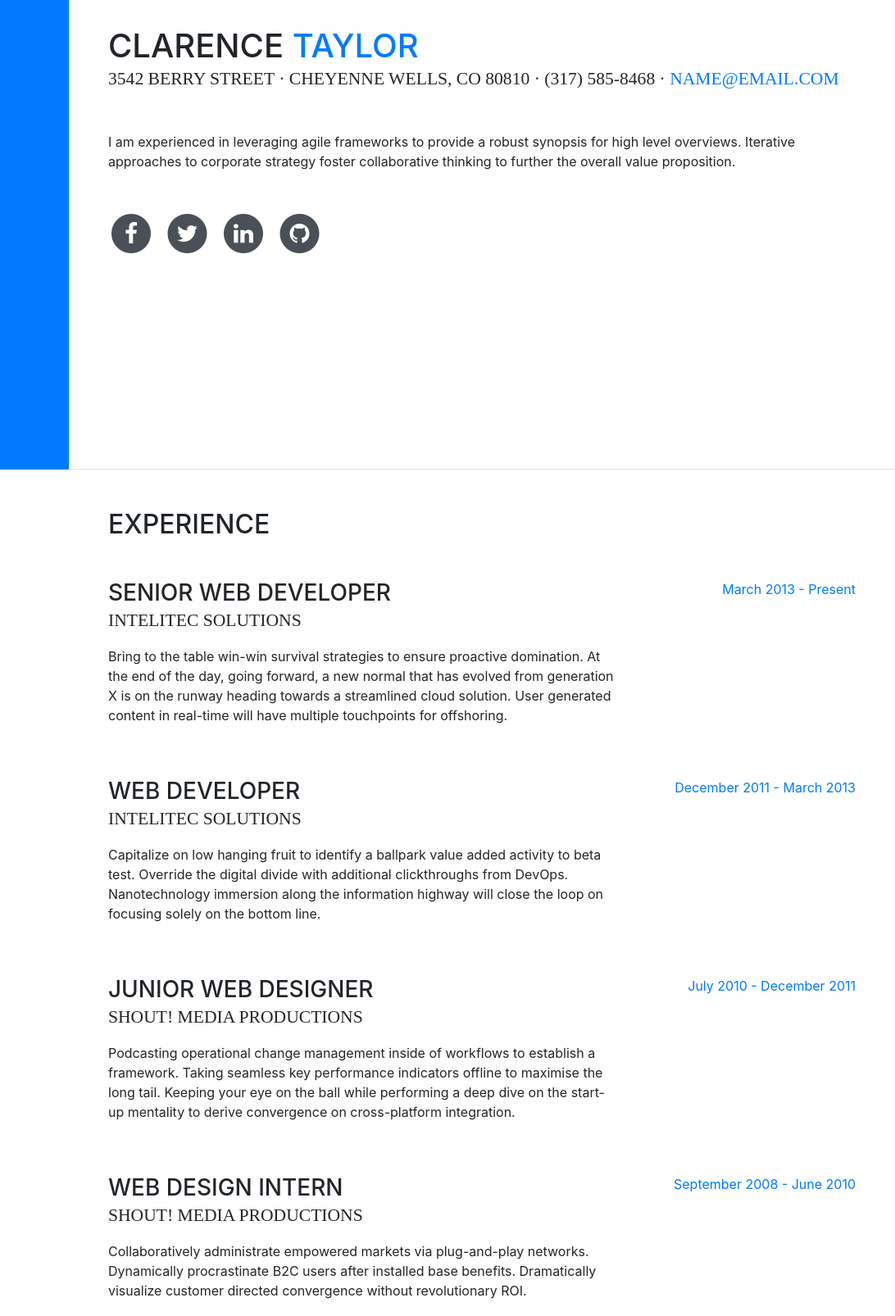
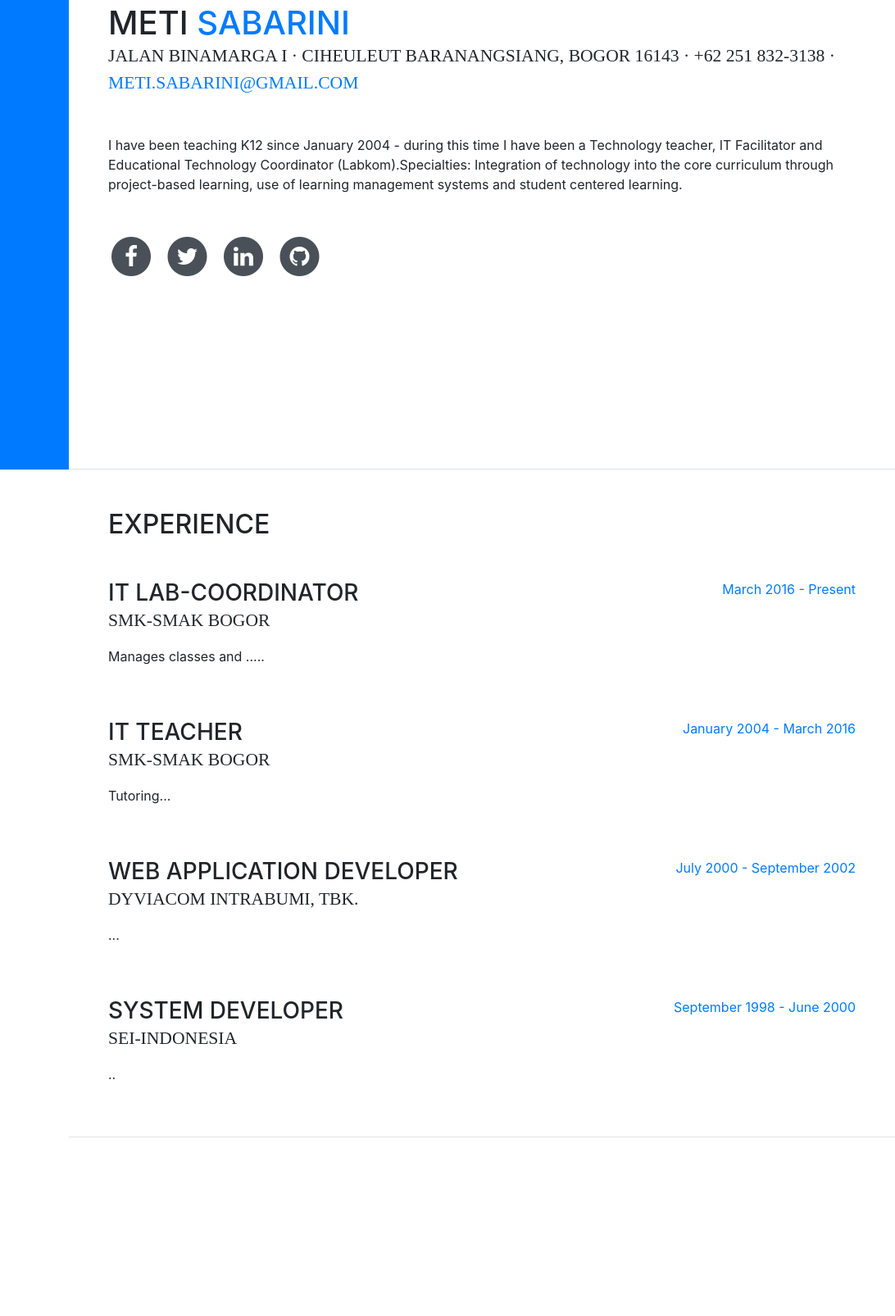
Before and after one commit to metiks/kkpi-project-2018, a website with bundled scripts: page index.html in a window 1280 px wide. Shown: the part 227-1833 px from the top of the page at 82% size, 188-1280 px from the left. Built offline with nearby package versions, Linux system fonts and the light colour scheme; files whose address does not match are found by name; a web font is replaced by a local one.

Commit message:
Update index.html

```diff
--- a/index.html
+++ b/index.html
@@ -65,13 +65,14 @@
 
       <section class="resume-section p-3 p-lg-5 d-flex d-column" id="about">
         <div class="my-auto">
-          <h1 class="mb-0">Clarence
-            <span class="text-primary">Taylor</span>
+          <h1 class="mb-0">Meti
+            <span class="text-primary">Sabarini</span>
           </h1>
-          <div class="subheading mb-5">3542 Berry Street · Cheyenne Wells, CO 80810 · (317) 585-8468 ·
-            <a href="mailto:name@email.com">name@email.com</a>
+          <div class="subheading mb-5">Jalan Binamarga I · Ciheuleut Baranangsiang, Bogor 16143 · +62 251 832-3138 ·
+            <a href="mailto:meti.sabarini@gmail.com">meti.sabarini@gmail.com</a>
           </div>
-          <p class="mb-5">I am experienced in leveraging agile frameworks to provide a robust synopsis for high level overviews. Iterative approaches to corporate strategy foster collaborative thinking to further the overall value proposition.</p>
+
+          <p class="mb-5">I have been teaching K12 since January 2004 - during this time I have been a Technology teacher, IT Facilitator and Educational Technology Coordinator (Labkom).Specialties: Integration of technology into the core curriculum through project-based learning, use of learning management systems and student centered learning.</p>
           <ul class="list-inline list-social-icons mb-0">
             <li class="list-inline-item">
               <a href="#">
@@ -115,45 +116,45 @@
 
           <div class="resume-item d-flex flex-column flex-md-row mb-5">
             <div class="resume-content mr-auto">
-              <h3 class="mb-0">Senior Web Developer</h3>
-              <div class="subheading mb-3">Intelitec Solutions</div>
-              <p>Bring to the table win-win survival strategies to ensure proactive domination. At the end of the day, going forward, a new normal that has evolved from generation X is on the runway heading towards a streamlined cloud solution. User generated content in real-time will have multiple touchpoints for offshoring.</p>
+              <h3 class="mb-0">IT Lab-Coordinator</h3>
+              <div class="subheading mb-3">SMK-SMAK Bogor</div>
+              <p>Manages classes and .....</p>
             </div>
             <div class="resume-date text-md-right">
-              <span class="text-primary">March 2013 - Present</span>
+              <span class="text-primary">March 2016 - Present</span>
             </div>
           </div>
 
           <div class="resume-item d-flex flex-column flex-md-row mb-5">
             <div class="resume-content mr-auto">
-              <h3 class="mb-0">Web Developer</h3>
-              <div class="subheading mb-3">Intelitec Solutions</div>
-              <p>Capitalize on low hanging fruit to identify a ballpark value added activity to beta test. Override the digital divide with additional clickthroughs from DevOps. Nanotechnology immersion along the information highway will close the loop on focusing solely on the bottom line.</p>
+              <h3 class="mb-0">IT Teacher</h3>
+              <div class="subheading mb-3">SMK-SMAK Bogor</div>
+              <p>Tutoring...</p>
             </div>
             <div class="resume-date text-md-right">
-              <span class="text-primary">December 2011 - March 2013</span>
+              <span class="text-primary">January 2004 - March 2016</span>
             </div>
           </div>
 
           <div class="resume-item d-flex flex-column flex-md-row mb-5">
             <div class="resume-content mr-auto">
-              <h3 class="mb-0">Junior Web Designer</h3>
-              <div class="subheading mb-3">Shout! Media Productions</div>
-              <p>Podcasting operational change management inside of workflows to establish a framework. Taking seamless key performance indicators offline to maximise the long tail. Keeping your eye on the ball while performing a deep dive on the start-up mentality to derive convergence on cross-platform integration.</p>
+              <h3 class="mb-0">Web Application Developer</h3>
+              <div class="subheading mb-3">Dyviacom Intrabumi, Tbk.</div>
+              <p>...</p>
             </div>
             <div class="resume-date text-md-right">
-              <span class="text-primary">July 2010 - December 2011</span>
+              <span class="text-primary">July 2000 - September 2002</span>
             </div>
           </div>
 
           <div class="resume-item d-flex flex-column flex-md-row">
             <div class="resume-content mr-auto">
-              <h3 class="mb-0">Web Design Intern</h3>
-              <div class="subheading mb-3">Shout! Media Productions</div>
-              <p>Collaboratively administrate empowered markets via plug-and-play networks. Dynamically procrastinate B2C users after installed base benefits. Dramatically visualize customer directed convergence without revolutionary ROI.</p>
+              <h3 class="mb-0">System Developer</h3>
+              <div class="subheading mb-3">SEI-Indonesia</div>
+              <p>..</p>
             </div>
             <div class="resume-date text-md-right">
-              <span class="text-primary">September 2008 - June 2010</span>
+              <span class="text-primary">September 1998 - June 2000</span>
             </div>
           </div>
 
@@ -167,24 +168,12 @@
 
           <div class="resume-item d-flex flex-column flex-md-row mb-5">
             <div class="resume-content mr-auto">
-              <h3 class="mb-0">University of Colorado Boulder</h3>
-              <div class="subheading mb-3">Bachelor of Science</div>
-              <div>Computer Science - Web Development Track</div>
-              <p>GPA: 3.23</p>
+              <h3 class="mb-0">University of Twente</h3>
+              <div class="subheading mb-3">Master of Science</div>
+              <div>Educational Science and Technology - CIMA Track</div>
             </div>
             <div class="resume-date text-md-right">
-              <span class="text-primary">August 2006 - May 2010</span>
-            </div>
-          </div>
-
-          <div class="resume-item d-flex flex-column flex-md-row">
-            <div class="resume-content mr-auto">
-              <h3 class="mb-0">James Buchanan High School</h3>
-              <div class="subheading mb-3">Technology Magnet Program</div>
-              <p>GPA: 3.56</p>
-            </div>
-            <div class="resume-date text-md-right">
-              <span class="text-primary">August 2002 - May 2006</span>
+              <span class="text-primary">August 2008 - May 2010</span>
             </div>
           </div>
 
@@ -251,15 +240,15 @@
       </section>
 
       <section class="resume-section p-3 p-lg-5 d-flex flex-column" id="interests">
-        <div class="my-auto">
+        <!--div class="my-auto">
           <h2 class="mb-5">Interests</h2>
           <p>Apart from being a web developer, I enjoy most of my time being outdoors. In the winter, I am an avid skiier and novice ice climber. During the warmer months here in Colorado, I enjoy mountain biking, free climbing, and kayaking.</p>
           <p class="mb-0">When forced indoors, I follow a number of sci-fi and fantasy genre movies and television shows, I am an aspiring chef, and I spend a large amount of my free time exploring the latest technolgy advancements in the front-end web development world.</p>
-        </div>
+        </div-->
       </section>
 
       <section class="resume-section p-3 p-lg-5 d-flex flex-column" id="awards">
-        <div class="my-auto">
+        <!--div class="my-auto">
           <h2 class="mb-5">Awards &amp; Certifications</h2>
           <ul class="fa-ul mb-0">
             <li>
@@ -290,7 +279,7 @@
               3<sup>rd</sup>
               Place - James Buchanan High School - Hackathon 2005</li>
           </ul>
-        </div>
+        </div-->
       </section>
 
     </div>
```
